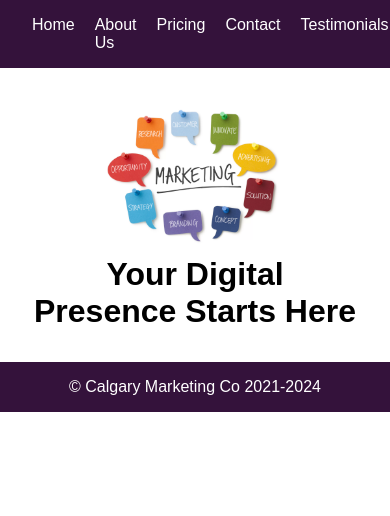
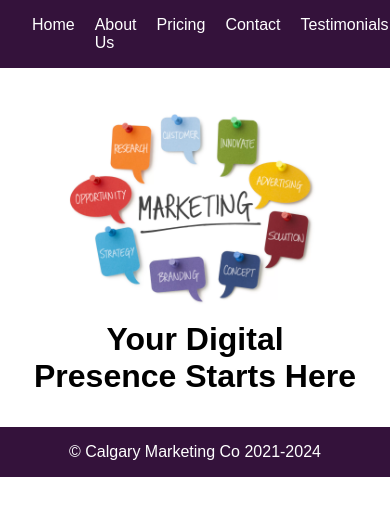
Before and after one commit to Deosshade/Website, a plain HTML site: page index.html in a window 390 px wide. Drawn offline with Linux system fonts and the light colour scheme.

Commit message:
Update styles.css

```diff
--- a/styles.css
+++ b/styles.css
@@ -164,3 +164,7 @@ button[type="submit"] {
 button[type="submit"]:hover {
     background-color: #555;
 }
+@media screen and (max-width: 768px) {
+    .banner img {
+        max-width: 100%; /* Adjust for smaller screens */
+    }
```
